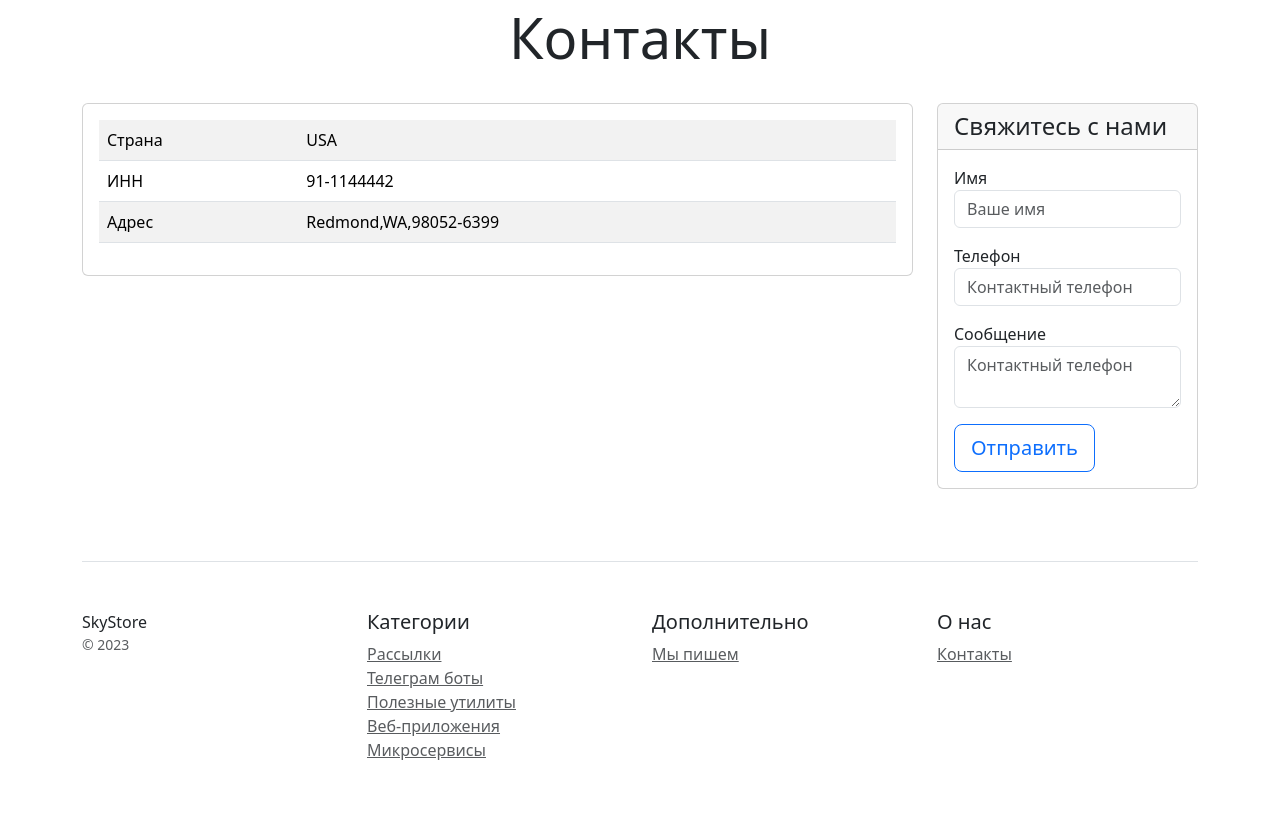
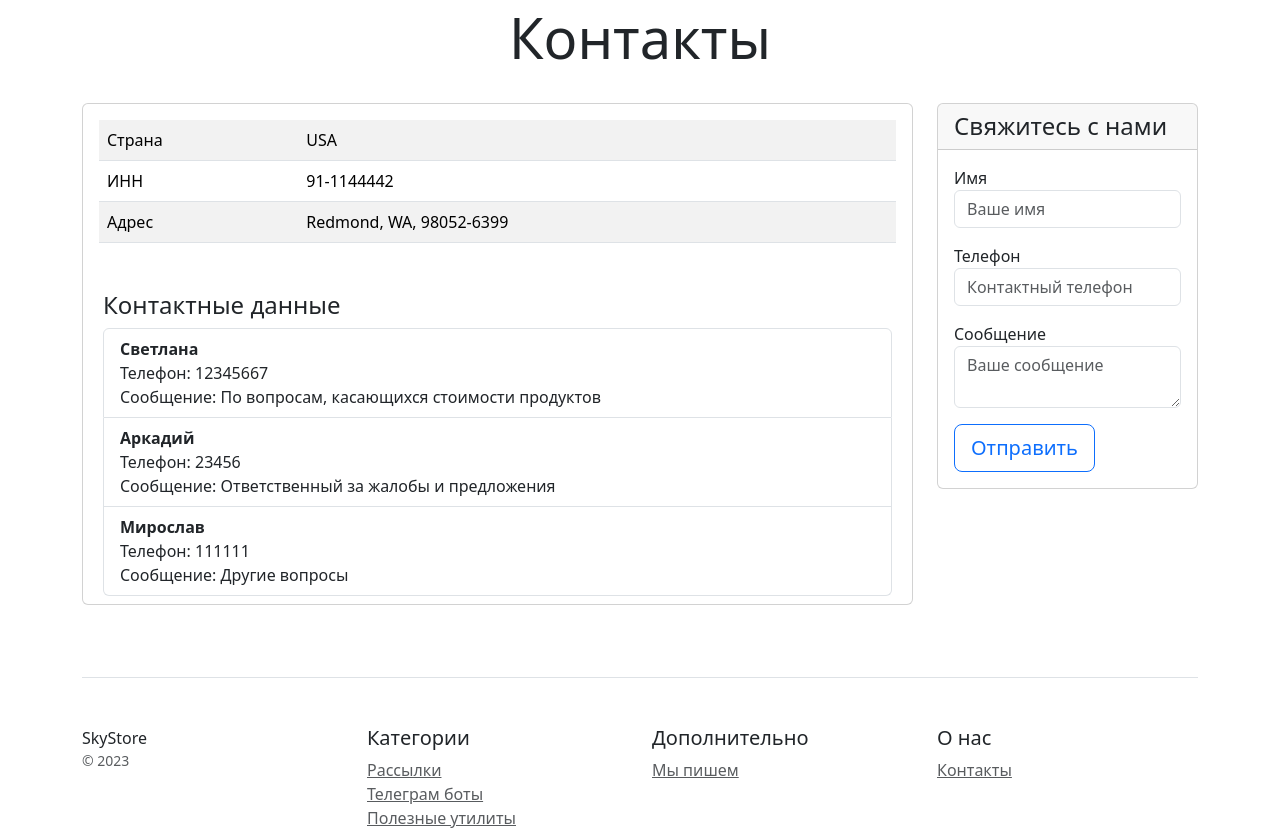
Before and after one commit to RadmilaGMTD/homework_22_django, a Django app: page /contacts/ in a window 1280 px wide. Shown: the part 135-967 px from the top of the page. Before the commit the page ends 895 px from the top, so only its background shows below. Run offline with Django 5.2, Linux system fonts and the light colour scheme; data comes from the database, SQL or seed files in the repository; parts of the project's set-up code (start-up, migrations or seed data) failed here and were passed over; some libraries are stand-ins or nearby versions.

Commit message:
add add_contacts.py, contact_fixture.json

```diff
--- a/catalog/models.py
+++ b/catalog/models.py
@@ -5,12 +5,12 @@ class Category(models.Model):
     name = models.CharField(max_length=50, verbose_name="Наименование категории")
     description = models.TextField(verbose_name="Описание категории")
 
-    def __str__(self):
-        return self.name
-
     class Meta:
         verbose_name = "Категория"
         verbose_name_plural = "Категории"
+
+    def __str__(self):
+        return self.name
 
 
 class Product(models.Model):
@@ -20,27 +20,27 @@ class Product(models.Model):
     category = models.ForeignKey(
         Category, on_delete=models.SET_NULL, verbose_name="Категория продукта", null=True, blank=True
     )
-    price = models.CharField(max_length=50, verbose_name="Цена за покупку")
-    created_at = models.DateField(verbose_name="Дата создания")
-    updated_at = models.DateField(verbose_name="Дата последнего изменения")
-
-    def __str__(self):
-        return f"{self.name} {self.price}"
+    price = models.DecimalField(verbose_name="Цена за покупку", max_digits=10, decimal_places=2)
+    created_at = models.DateField(verbose_name="Дата создания", auto_now_add=True)
+    updated_at = models.DateField(verbose_name="Дата последнего изменения", auto_now=True)
 
     class Meta:
         verbose_name = "Продукт"
         verbose_name_plural = "Продукты"
         ordering = ["name", "category"]
 
+    def __str__(self):
+        return f"{self.name} {self.price}"
+
 
 class Contact(models.Model):
     name = models.CharField(max_length=50, verbose_name="Имя")
-    phone = models.IntegerField(verbose_name="Номер телефона")
-    message = models.TextField(verbose_name="Сообщение")
-
-    def __str__(self):
-        return f"{self.name} {self.phone}"
+    phone = models.CharField(max_length=20, verbose_name="Номер телефона")
+    message = models.TextField(verbose_name="Сообщение", null=True, blank=True)
 
     class Meta:
         verbose_name = "Контакт"
         verbose_name_plural = "Контакты"
+
+    def __str__(self):
+        return f"{self.name} {self.phone}"
--- a/catalog/templates/catalog/contacts.html
+++ b/catalog/templates/catalog/contacts.html
@@ -35,10 +35,27 @@
                         </tr>
                         <tr>
                             <td class="w-25">Адрес</td>
-                            <td>Redmond,WA,98052-6399</td>
+                            <td>Redmond, WA, 98052-6399</td>
                         </tr>
                     </table>
                 </div>
+                <div class="row text mt-3 mx-2 mb-2">
+        <div class="col-12">
+            <h4>Контактные данные</h4>
+            <ul class="list-group">
+                {% for contact in contacts %}
+                    <li class="list-group-item">
+                        <strong>{{contact.name}}</strong>
+                        <br>
+                        Телефон: {{contact.phone}}<br>
+                        Сообщение: {{contact.message}}
+                    </li>
+                {% empty %}
+                    <li class="list-group-item">Нет доступных контактов.</li>
+                {% endfor %}
+            </ul>
+        </div>
+    </div>
             </div>
         </div>
         <div class="col-lg-3 col-md-6 col-sm-12">
@@ -59,7 +76,7 @@
                         </div>
                         <div class="mb-3">
                             <label for="message">Сообщение</label>
-                            <textarea type="text" name="message" class="form-control" id="message" placeholder="Контактный телефон" required></textarea>
+                            <textarea name="message" class="form-control" id="message" placeholder="Ваше сообщение" required></textarea>
                         </div>
                         <button type="submit" class="btn btn-lg btn-block btn-outline-primary">Отправить</button>
                     </form>
@@ -67,6 +84,8 @@
             </div>
         </div>
     </div>
+
+
 
     <footer class="pt-4 my-md-5 pt-md-5 border-top">
         <div class="row">
--- a/catalog/views.py
+++ b/catalog/views.py
@@ -1,19 +1,21 @@
 from django.shortcuts import render
 from django.http import HttpResponse
-from .models import Product
+from .models import Product, Contact
 
 
-def home(requests):
-    products = Product.objects.all()
+def home(request):
+    products = Product.objects.order_by("created_at")[:5]
     print(products)
-    return render(requests, "catalog/home.html", {'products': products})
+    return render(request, "catalog/home.html", {'products': products})
 
 
-def contacts(requests):
-    if requests.method == "POST":
-        name = requests.POST.get("name")
-        phone = requests.POST.get("phone")
-        message = requests.POST.get("message")
+def contacts(request):
+    if request.method == "POST":
+        name = request.POST.get("name")
+        phone = request.POST.get("phone")
+        message = request.POST.get("message")
         print(name, phone, message)
         return HttpResponse(f"Спасибо, {name}! Ваш номер телефона и сообщение получено.")
-    return render(requests, "catalog/contacts.html")
+    contact = Contact.objects.all()
+    print(contact)
+    return render(request, "catalog/contacts.html", {"contacts": contact})
--- a/config/settings.py
+++ b/config/settings.py
@@ -137,3 +137,6 @@ STATICFILES_DIRS = [
 ]
 
 DEFAULT_AUTO_FIELD = "django.db.models.BigAutoField"
+
+MEDIA_URL = '/media/'
+MEDIA_ROOT = os.path.join(BASE_DIR, 'media')
--- /dev/null
+++ b/contact_fixture.json
@@ -0,0 +1,29 @@
+[
+{
+    "model": "catalog.contact",
+    "pk": 1,
+    "fields": {
+        "name": "Светлана",
+        "phone": "12345667",
+        "message": "По вопросам, касающихся стоимости продуктов"
+    }
+},
+{
+    "model": "catalog.contact",
+    "pk": 2,
+    "fields": {
+        "name": "Аркадий",
+        "phone": "23456",
+        "message": "Ответственный за жалобы и предложения"
+    }
+},
+{
+    "model": "catalog.contact",
+    "pk": 3,
+    "fields": {
+        "name": "Мирослав",
+        "phone": "111111",
+        "message": "Другие вопросы"
+    }
+}
+]
--- a/pyproject.toml
+++ b/pyproject.toml
@@ -8,11 +8,10 @@ readme = "README.md"
 [tool.poetry.dependencies]
 python = "^3.12"
 django = "^5.1.5"
-psycopg2 = "^2.9.10"
-psycopg2-binary = "^2.9.10"
 python-dotenv = "^1.0.1"
 pillow = "^11.1.0"
 ipython = "^8.31.0"
+psycopg2-binary = "^2.9.10"
 
 
 [tool.poetry.group.lint.dependencies]
```
Also changed, not shown: catalog/management/commands/add_contacts.py (added, +13 -0 lines), catalog/migrations/0003_alter_contact_message_alter_contact_phone_and_more.py (added), 1 other file.
